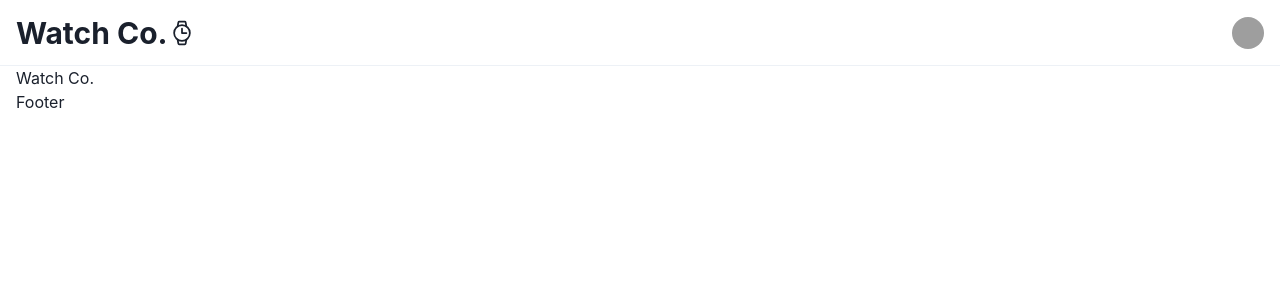
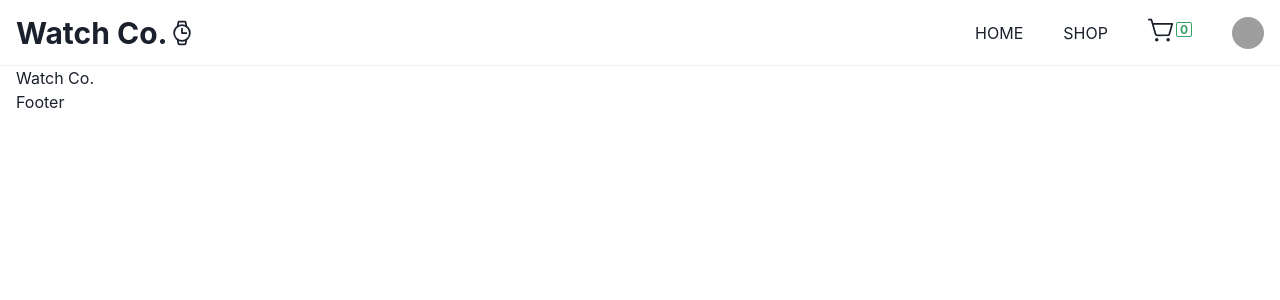
Before and after one commit to alfredomayorga/watchco, a Next.js app: page / in a window 1280 px wide. Shown: the top 300 px of the page. Built offline with nearby package versions, Linux system fonts and the light colour scheme; grey boxes are pictures that could not be loaded.

Commit message:
feat: navigation
Add links with cart icon including badge

```diff
--- a/src/components/layout/Topbar.tsx
+++ b/src/components/layout/Topbar.tsx
@@ -5,6 +5,7 @@ import {
 } from '@chakra-ui/react'
 import CompanyLogo from '../shared/CompanyLogo/CompanyLogo'
 import UserAvatar from '../shared/UserAvatar/UserAvatar'
+import Navigation from '../ui/navigation/Navigation'
 function Topbar() {
   return (
     <Flex
@@ -17,6 +18,7 @@ function Topbar() {
       </Center>
       <Spacer />
       <Center>
+        <Navigation />
         <UserAvatar />
       </Center>
     </Flex>
--- /dev/null
+++ b/src/components/ui/navigation/Navigation.tsx
@@ -0,0 +1,65 @@
+import {
+  HStack,
+  Box,
+  Text,
+  Button,
+  Badge,
+} from '@chakra-ui/react'
+import Link from 'next/link'
+import { ShoppingCartSimple } from 'phosphor-react'
+
+function Navigation() {
+  return (
+    <HStack
+      spacing="40px"
+      mr="40px"
+      data-cy="navigation"
+    >
+      <Box>
+        <Link href="/">
+          <Text
+            data-cy="home-link"
+            href="/"
+            as="a"
+            variant="link"
+            textTransform={'uppercase'}
+            cursor="pointer"
+          >
+            Home
+          </Text>
+        </Link>
+      </Box>
+      <Box>
+        <Link href="/">
+          <Text
+            href="/shop"
+            as="a"
+            colorScheme={'black'}
+            variant="link"
+            textTransform={'uppercase'}
+            cursor="pointer"
+            data-cy="shop-link"
+          >
+            Shop
+          </Text>
+        </Link>
+      </Box>
+      <Box data-cy="view-cart">
+        <Button
+          colorScheme="black"
+          variant="link"
+        >
+          <ShoppingCartSimple size={28} />
+          <Badge
+            variant="outline"
+            colorScheme="green"
+          >
+            0
+          </Badge>
+        </Button>
+      </Box>
+    </HStack>
+  )
+}
+
+export default Navigation
```
